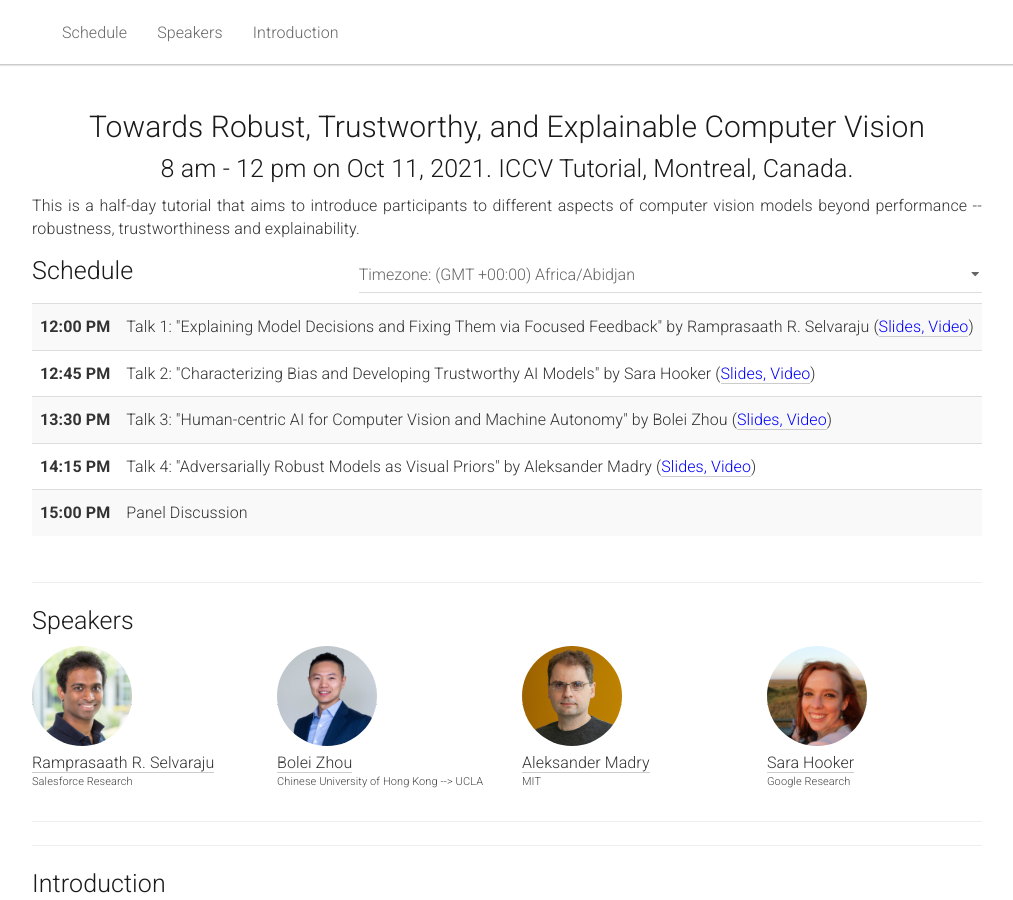
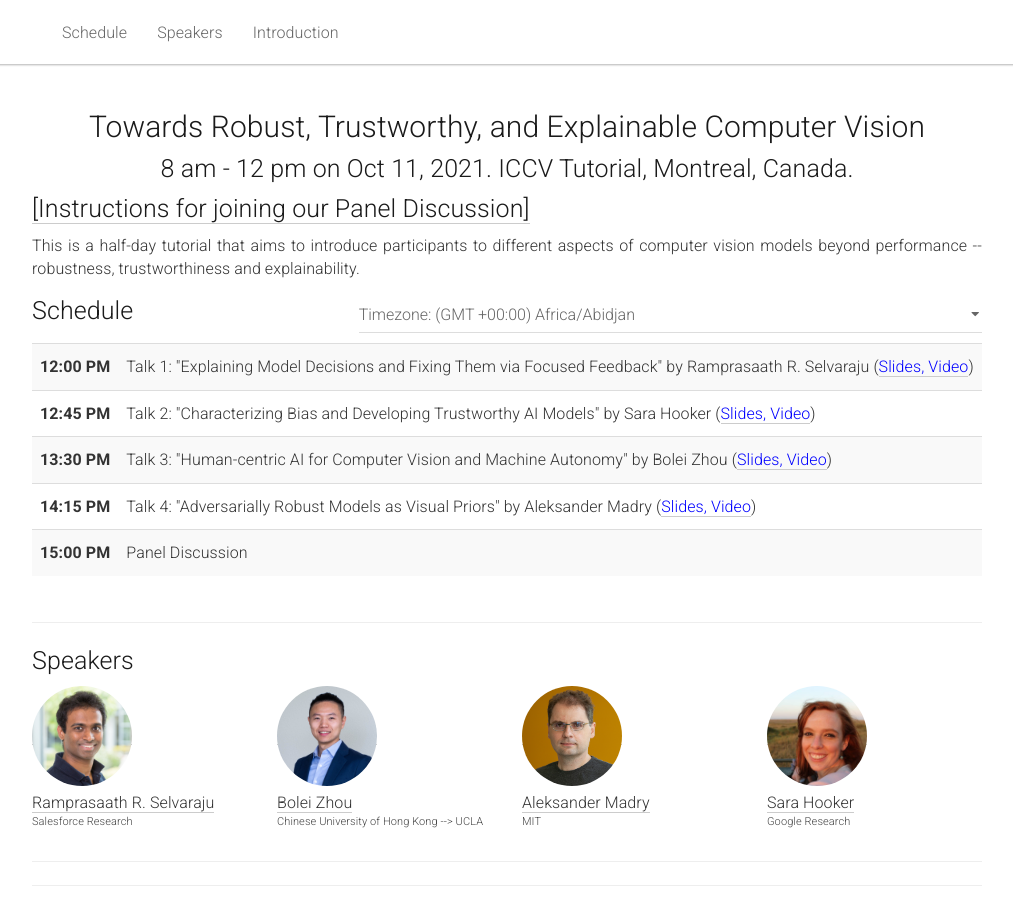
Before and after one commit to explainablevision/explainablevision.github.io, a Jekyll site: the page built from _pages/home.md, in a window 1280 px wide and 900 px high. Shown: the whole window, without its empty margins (133-1146 px from the left). Built offline with Jekyll 4.4.1, drawn with Linux system fonts in a browser that asks for light colours.

Commit message:
Add join instructions

```diff
--- a/_pages/home.md
+++ b/_pages/home.md
@@ -16,6 +16,8 @@ acknowledgements: ""
     <center><h2>8 am - 12 pm on Oct 11, 2021. ICCV Tutorial, Montreal, Canada.</h2></center>
   </div>
 </div>
+
+<h2><a href="https://www.eventscribe.net/2021/ICCV/agenda.asp?startdate=10/11/2021&enddate=10/11/2021&BCFO=Tu&pfp=Tutorials&tn=&cpf2=&cus2=&pta=" target="_blank">[Instructions for joining our Panel Discussion]</a></h2>
 
 <div class="row">
     <div class="col-xs-12">
```
